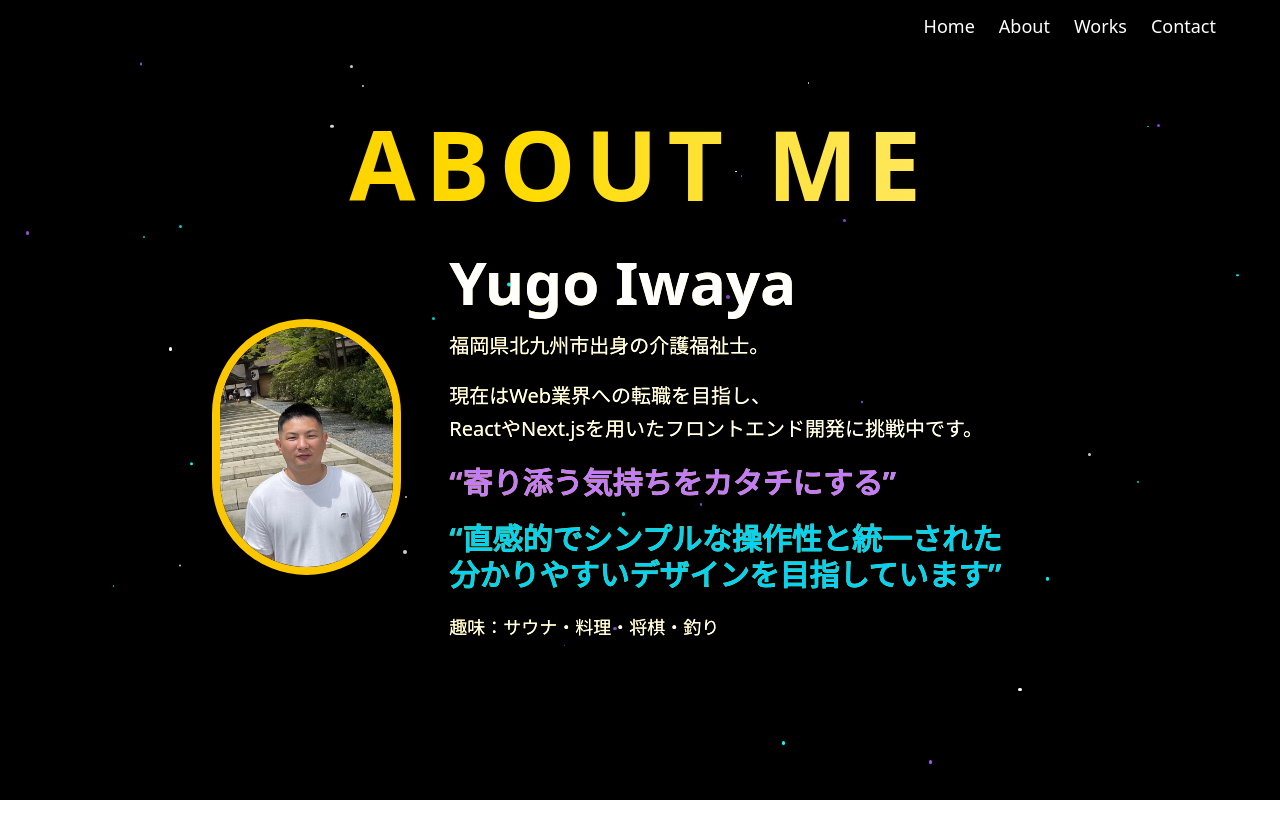
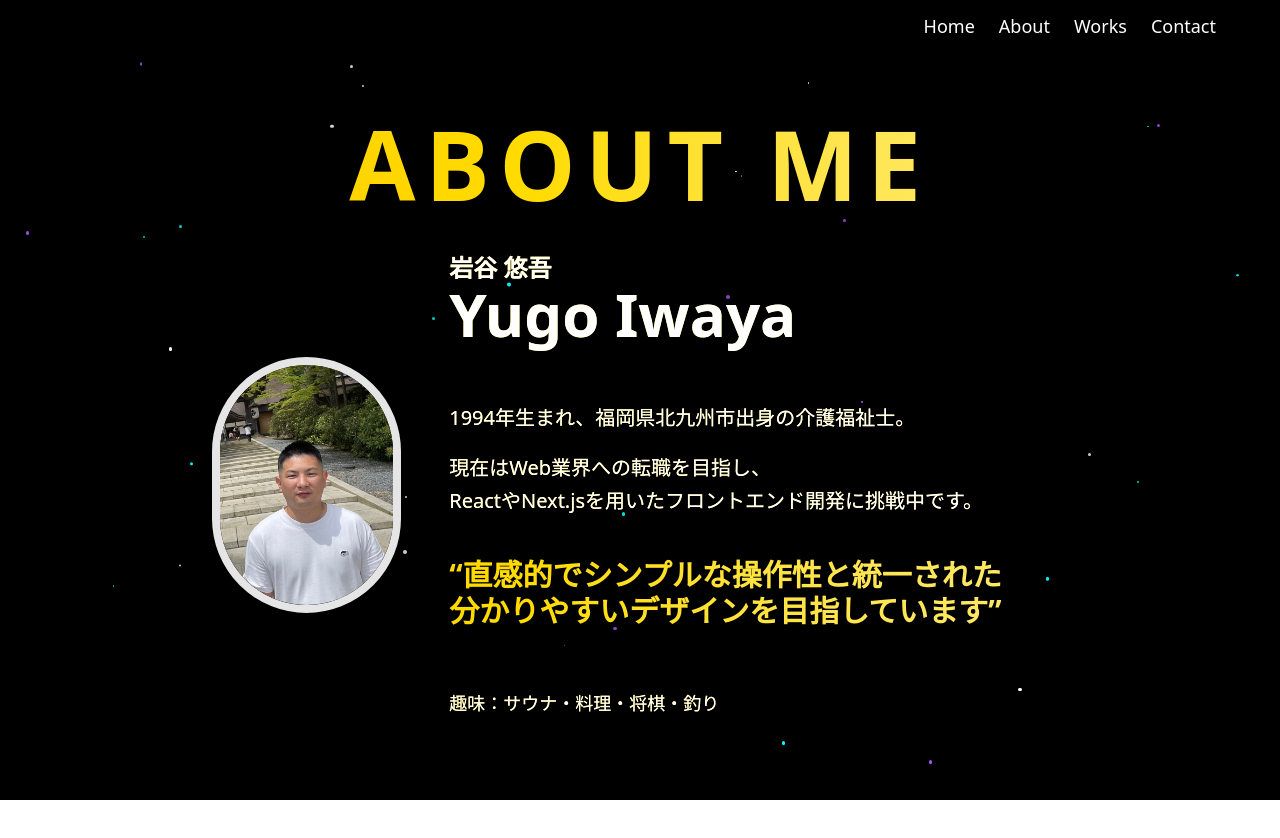
Before and after one commit to Yugo-39/my-portfolio, a Next.js app: page /about in a window 1280 px wide. Shown: the top 838 px of the page. Built offline with nearby package versions, Linux system fonts and the light colour scheme.

Commit message:
配色変更

```diff
--- a/src/app/about/page.tsx
+++ b/src/app/about/page.tsx
@@ -20,7 +20,7 @@ export default function AboutPage() {
           initial={{ opacity: 0, x: -100 }}
           animate={{ opacity: 1, x: 0 }}
           transition={{ duration: 1.2 }}
-          className="rounded-full border-[8px] border-yellow-400 shadow-lg overflow-hidden w-64 h-64"
+          className="rounded-full border-[8px]  shadow-lg overflow-hidden w-64 h-64"
         >
           <Image
             src="/images/mg2.jpg"
@@ -37,12 +37,13 @@ export default function AboutPage() {
           transition={{ duration: 1.2 }}
           className="space-y-5 text-base sm:text-lg leading-relaxed w-full"
         >
-          <p className="text-5xl sm:text-6xl font-bold text-white">
+          <p className="text-2xl sm:text-1xl text-white mb-0 font-bold">岩谷 悠吾</p>
+          <p className="text-5xl sm:text-6xl font-bold text-white mb-15">
             Yugo Iwaya
           </p>
 
           <p className="text-white text-lg sm:text-xl">
-            福岡県北九州市出身の介護福祉士。
+           1994年生まれ、福岡県北九州市出身の介護福祉士。
           </p>
 
           <p className="text-white text-lg sm:text-xl leading-relaxed">
@@ -52,11 +53,9 @@ export default function AboutPage() {
             </span>
           </p>
 
-          <p className="text-purple-400 text-2xl sm:text-3xl font-bold">
-            “寄り添う気持ちをカタチにする”
-          </p>
 
-          <p className="text-cyan-400 text-2xl sm:text-3xl font-bold">
+
+          <p className=" text-bull text-2xl sm:text-3xl font-bold mt-10 mb-15">
             “直感的でシンプルな操作性と統一された
             <br />
             分かりやすいデザインを目指しています”
--- a/src/app/globals.css
+++ b/src/app/globals.css
@@ -3,6 +3,10 @@
 
 @custom-variant dark (&:is(.dark *));
 
+.text-stroke-white {
+  -webkit-text-stroke: 1px white;
+  color: black; /* テキストの中の色 */
+}
 /* :root {
   --background: #ffffff;
   --foreground: #171717;
--- a/src/app/page.tsx
+++ b/src/app/page.tsx
@@ -22,7 +22,7 @@ const Home: React.FC = () => {
         </motion.h1>
 
         <motion.h2
-          className="mt-4 text-2xl md:text-4xl text-white font-medium tracking-wide"
+          className="mt-4 text-2xl md:text-4xl text-stroke-white font-medium tracking-wide"
           initial={{ opacity: 0 }}
           animate={{ opacity: 1 }}
           transition={{ duration: 2, delay: 1 }}
```
